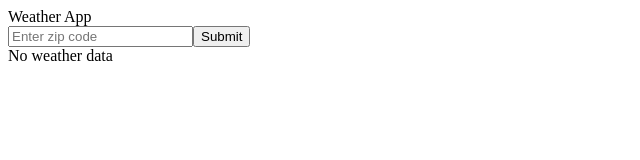
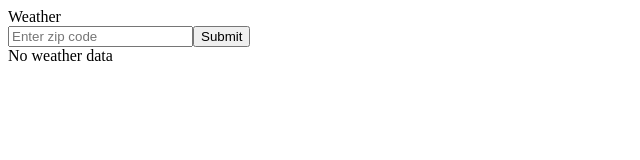
Before and after one commit to TPofahl/Weather-App, a Next.js app: page / in a window 1280 px wide. Shown: the top 160 px of the page, without its empty margins (0-640 px from the left). Built offline with nearby package versions, Linux system fonts and the light colour scheme.

Commit message:
Changed input field size to fit screen

```diff
--- a/components/dataButton.js
+++ b/components/dataButton.js
@@ -1,7 +1,7 @@
 export default function DataButton({ handleClick }) {
   return (
     <>
-      <button className="py-2 px-8 rounded-lg bg-gray-500 text-gray-100" id="button" onClick={handleClick}>Submit</button>
+      <button className="py-2 px-6 rounded-lg bg-gray-500 text-gray-100" id="button" onClick={handleClick}>Submit</button>
     </>
   )
 }
--- a/components/displayWeather.js
+++ b/components/displayWeather.js
@@ -1,5 +1,4 @@
 export default function DisplayWeather({ weatherData, error }) {
-  console.log("test", weatherData);
   if (weatherData === null) {return (<div>{error ? error : 'No weather data'}</div>)}
   return (
     <div className="bg-blue-500 pt-12 sm:pt-16 mt-6 rounded-xl shadow-2xl">
--- a/pages/api/weather.js
+++ b/pages/api/weather.js
@@ -6,6 +6,5 @@ export default async function weather(req, res) {
     `https://api.openweathermap.org/data/2.5/weather?zip=${zip}&appid=75934f641709c7ec4d78ed3c6a128469&units=imperial`
   );
   const weather = await result.json();
-    console.log("AAAAA", weather);
   return res.status(200).json({ weather });
 }
--- a/pages/index.js
+++ b/pages/index.js
@@ -21,7 +21,6 @@ export default function Home() {
         }
       })
       .catch(errorMessage => {
-        console.log(errorMessage);
         setError(errorMessage);
         setWeatherData(null);
       })
@@ -36,7 +35,7 @@ export default function Home() {
   }
 
   return (
-    <div className="flex flex-col items-center justify-center min-h-screen py-2 dark:bg-gray-800">
+    <div className="flex flex-col items-center justify-center min-h-screen">
       <Head>
         <title>Weather App</title>
         <link rel="icon" href="/favicon.ico" />
@@ -44,8 +43,8 @@ export default function Home() {
 
       <main className="flex flex-col items-center justify-center w-full flex-1 text-center bg-blue-300">
 
-        <div className="flex flex-col justify-center text-9xl">Weather App</div>
-        <div className="flex sm:grid-cols-2">
+        <div className="flex flex-col justify-center text-2xl">Weather</div>
+        <div className="flex">
           <input className="flex px-8 bg-red-50 border-t-4 rounded-lg mr-3" placeholder="Enter zip code" value={zipCode} onChange={handleChange}></input>
           <DataButton handleClick={handleButton}/>
         </div>
```
Also changed, not shown: public/vercel.svg (deleted).
